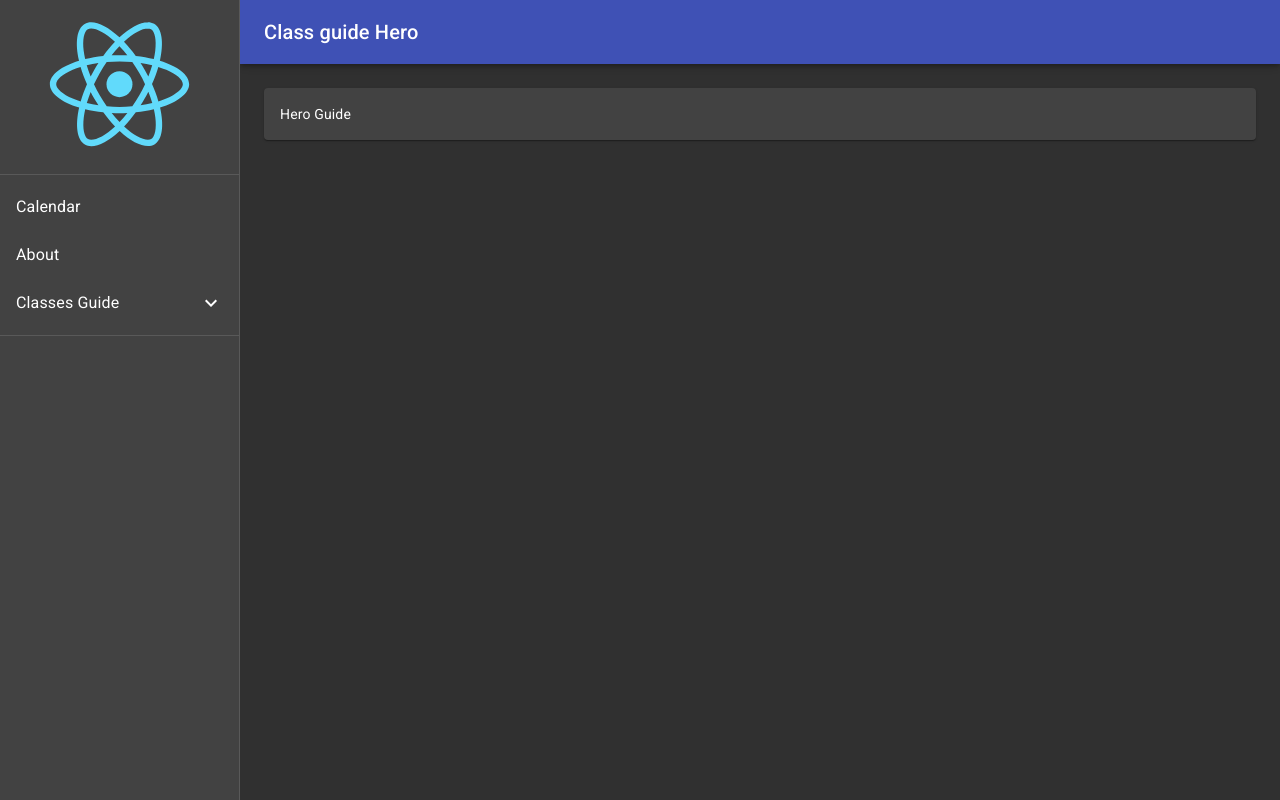
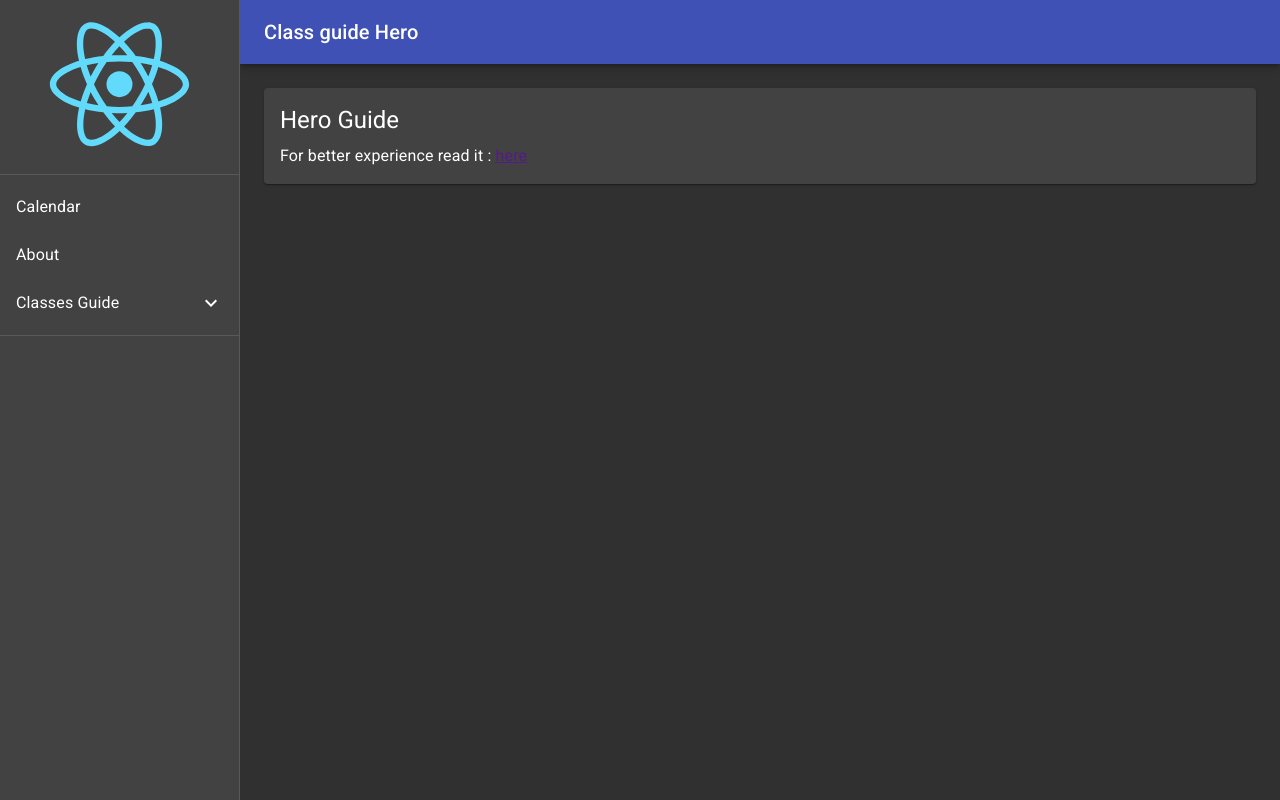
Before and after one commit to SharkPot/alliance-management-system, a React (Create React App) app: page /guides/hero in a window 1280 px wide. Built offline with nearby package versions, Linux system fonts and the light colour scheme.

Commit message:
added links and title for iframes

```diff
--- a/src/Components/ClassGuides/index.js
+++ b/src/Components/ClassGuides/index.js
@@ -1,5 +1,6 @@
 import React, { useEffect } from 'react';
 import Divider from '@material-ui/core/Divider';
+import Typography from '@material-ui/core/Typography';
 import { makeStyles } from '@material-ui/core/styles';
 import { useLocation } from 'react-router-dom';
 
@@ -10,6 +11,9 @@
 		marginTop: theme.spacing(2),
 		marginBottom: theme.spacing(2),
 	},
+	iframeDiv:{
+		backgroundColor: theme.palette.text.primary
+	}
 }));
 
 function ClassGuide(props) {
@@ -71,8 +75,15 @@
         <div>
 			{guide.map((val) =>(
 				<div key={val.title}>
-					{val.title}
-					{val.embedUrl && <iframe src={val.embedUrl} width='100%' height='500px'></iframe> }
+					<Typography variant='h5' gutterBottom>
+						{val.title}
+					</Typography>
+					<Typography>
+						For better experience read it : <a href={val.url} target='_blank'>here</a>
+					</Typography>
+					<div className={classes.iframeDiv}>
+						{val.embedUrl && <iframe src={val.embedUrl} width='100%' height='500px'></iframe> }
+					</div>
 					{ guide.length > 1 && <Divider className={classes.divider} />}
             	</div>
 			))}
```
